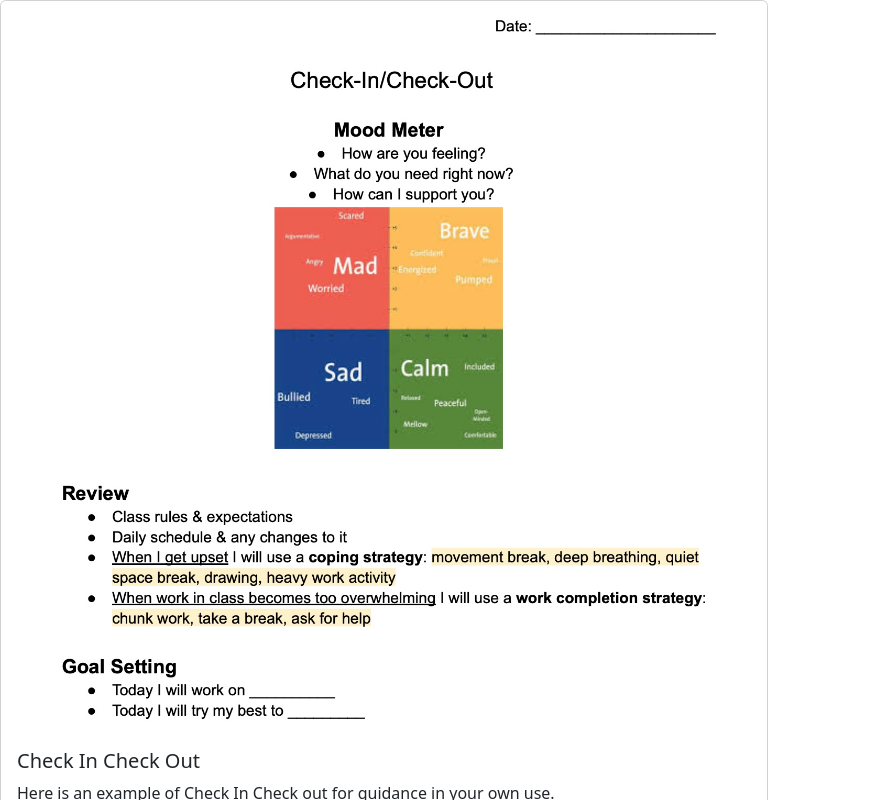
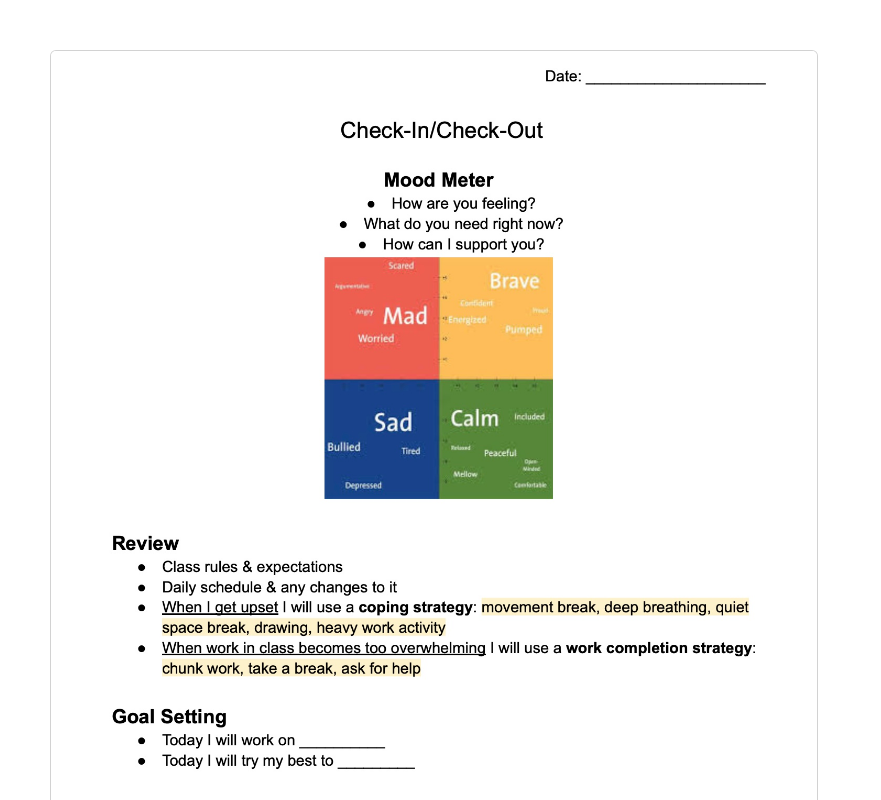
Before and after one commit to Johndunking/sims-form, a React (Create React App) app: page /Cico in a window 1280 px wide. Shown: the top 800 px of the page, without its empty margins (0-881 px from the left). Built offline with nearby package versions, Linux system fonts and the light colour scheme.

Commit message:
debugged app.css, added favicon and added margin to loaded card components.

```diff
--- a/src/index.css
+++ b/src/index.css
@@ -19,3 +19,7 @@ code {
 .frame-col {
   padding: 10px;
 }
+
+.card {
+  margin:50px;
+}
```
Also changed, not shown: 1 other file (tests, documents, lock files or other folders).
